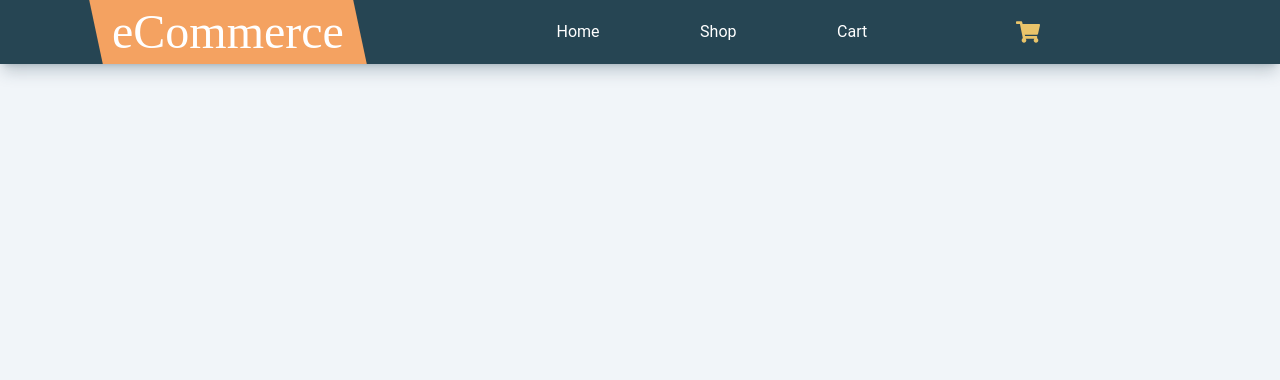
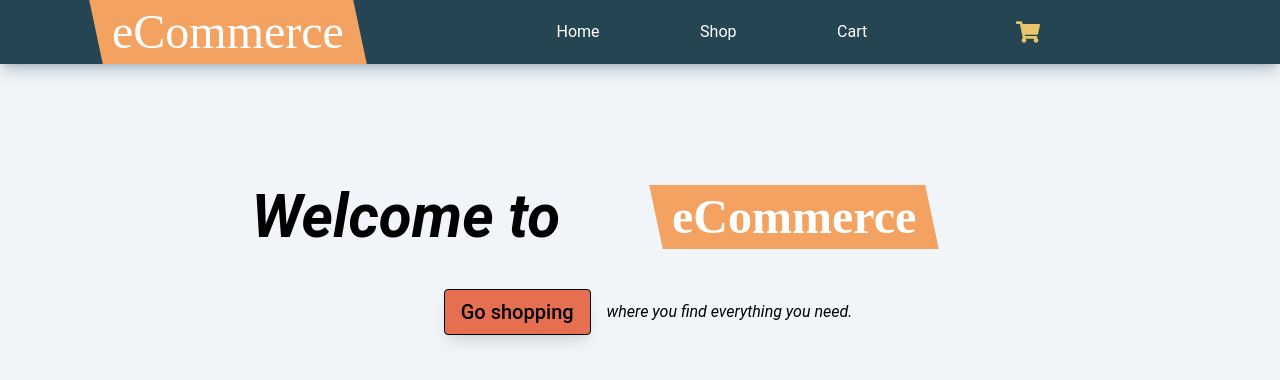
Before and after one commit to JNFussion/shopping-cart, a React (Create React App) app: page /shoping-cart in a window 1280 px wide. Shown: the top 380 px of the page. Built offline with nearby package versions, Linux system fonts and the light colour scheme.

Commit message:
change routes

```diff
--- a/src/App.js
+++ b/src/App.js
@@ -65,19 +65,19 @@ const App = function App() {
     <BrowserRouter>
       <Navbar list={cartItems} dispatchCart={dispatch} />
       <Routes>
-        <Route path="/" element={<Home />} />
+        <Route path="/shoping-cart" element={<Home />} />
 
         <Route
-          path="/shop"
+          path="/shoping-cart/shop"
           element={
             <DispatchContext.Provider value={dispatch}>
               <Shop productList={productList} />
             </DispatchContext.Provider>
           }
         />
-        <Route path="/shop/:name" element={<Product />} />
+        <Route path="/shoping-cart/shop/:name" element={<Product />} />
         <Route
-          path="/cart"
+          path="/shoping-cart/cart"
           element={<Cart list={cartItems} dispatchCart={dispatch} />}
         />
       </Routes>
--- a/src/components/Home.js
+++ b/src/components/Home.js
@@ -11,7 +11,10 @@ const Home = function Home() {
           <span className="italic">Welcome to</span> <Logo />
         </h1>
         <h2 className="flex flex-wrap items-center justify-center">
-          <Link to="/shop" className="trans-hover btn-shopping m-4">
+          <Link
+            to="/shoping-cart/shop"
+            className="trans-hover btn-shopping m-4"
+          >
             Go shopping
           </Link>
           <span className="italic">where you find everything you need.</span>
--- a/src/components/Navbar.js
+++ b/src/components/Navbar.js
@@ -15,13 +15,13 @@ const Navbar = function Navbar({ list, dispatchCart }) {
     <nav className="nav">
       <Logo />
       <ul className="nav-links">
-        <Link to="/">
+        <Link to="/shoping-cart">
           <li>Home</li>
         </Link>
-        <Link to="/shop">
+        <Link to="/shoping-cart/shop">
           <li>Shop</li>
         </Link>
-        <Link to="/cart">
+        <Link to="/shoping-cart/cart">
           <li>Cart</li>
         </Link>
       </ul>
--- a/src/components/Product.js
+++ b/src/components/Product.js
@@ -146,7 +146,7 @@ const Product = function Product({ onList, product }) {
             onClick={handleSubmit}
           >
             <Link
-              to="/cart"
+              to="/shoping-cart/cart"
               state={{ product: targetProduct, units }}
               className="flex items-center"
             >
```
